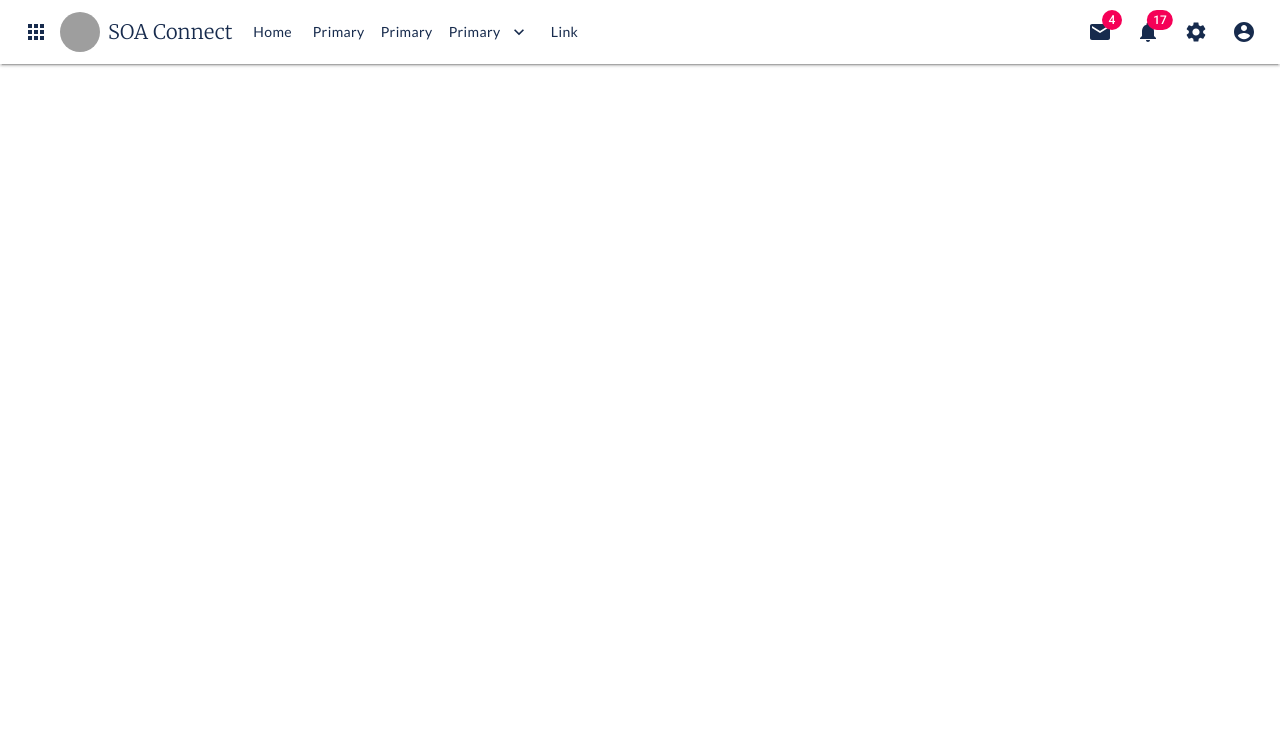
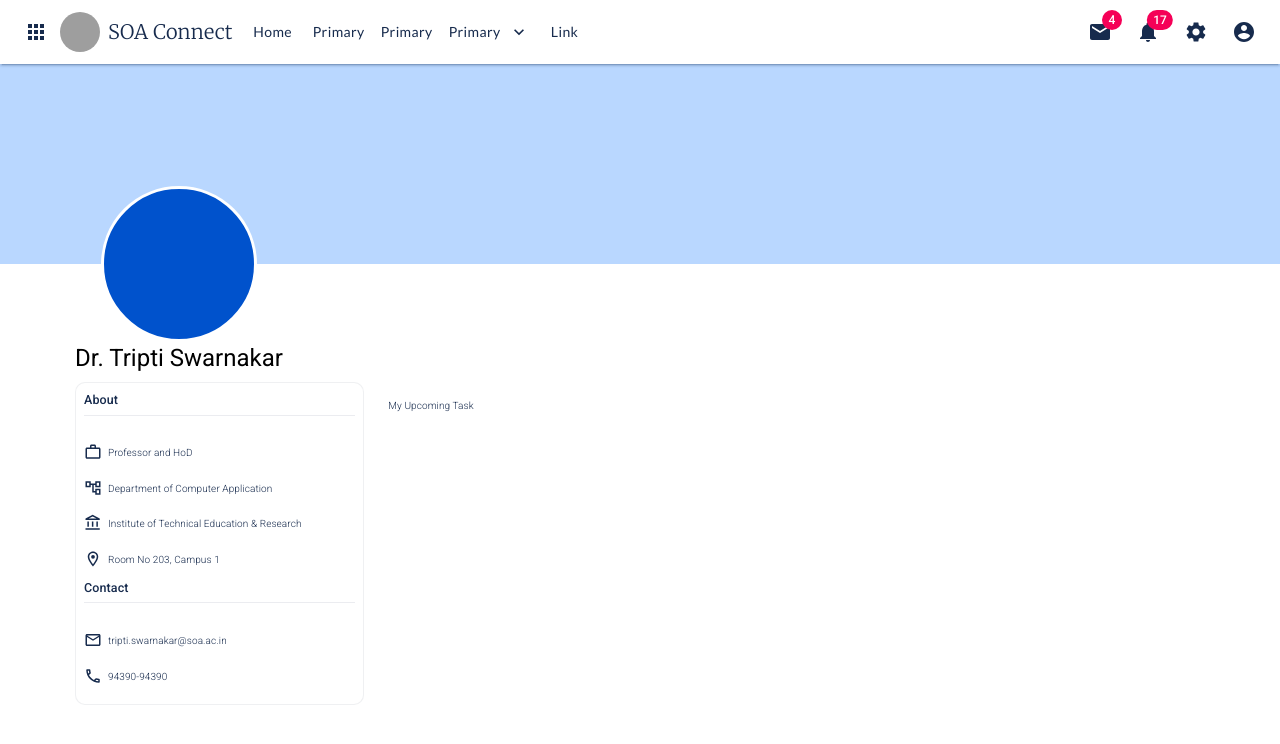
Before and after one commit to adityakaustav/legacy-frontend, a React (Create React App) app: page / in a window 1280 px wide. Shown: the top 744 px of the page. Built offline with nearby package versions, Linux system fonts and the light colour scheme; grey boxes are pictures that could not be loaded.

Commit message:
feat: teachers dashboard

```diff
--- a/src/App.js
+++ b/src/App.js
@@ -1,6 +1,7 @@
 import React from 'react';
 //import SignUpNext from './Pages/SignUp/SignUpNext';
 import NavbarCommon from './Pages/NavbarCommon';
+import TeachersDashboard from './Pages/Dashboard/TeachersDashboard'
 // import SignUp from './Pages/SignUp/SignUp';
 //import Login from './Pages/Login/Login';
 import './App.css';
@@ -9,6 +10,7 @@ function App() {
     <div className="App">
     {/* <SignUpNext /> */}
     <NavbarCommon />
+    <TeachersDashboard />
     {/* <SignUp /> */}
     {/* <Login /> */}
     </div>
--- /dev/null
+++ b/src/Pages/Dashboard/TeachersDashboard.jsx
@@ -0,0 +1,138 @@
+import React from 'react'
+import { makeStyles } from '@material-ui/core/styles';
+import Typography from '@material-ui/core/Typography';
+import Paper from '@material-ui/core/Paper';
+import Grid from '@material-ui/core/Grid';
+import Icon from '@material-ui/core/Icon';
+import WorkOutlineOutlinedIcon from '@material-ui/icons/WorkOutlineOutlined';
+import AccountTreeOutlinedIcon from '@material-ui/icons/AccountTreeOutlined';
+import AccountBalanceOutlinedIcon from '@material-ui/icons/AccountBalanceOutlined';
+import RoomOutlinedIcon from '@material-ui/icons/RoomOutlined';
+import MailOutlineIcon from '@material-ui/icons/MailOutline';
+import CallOutlinedIcon from '@material-ui/icons/CallOutlined';
+import "./TeachersDashboard";
+
+const useStyles = makeStyles((theme) => ({
+    cardRoot: {
+        width: '30%',
+        borderRadius: '10px',
+        border: '0.5px solid rgba(223,225,230, 0.5)',
+    },
+    upperDiv: {
+        backgroundColor: 'rgba(38, 132, 255, 0.32)',
+        height: '200px'
+    },
+    lowerDiv: {
+        marginLeft: '75px'
+    },
+    profile: {
+        display: 'flex',
+        flexDirection: "column",
+        alignItems: 'center',
+        justifyContent: 'center',
+        width: 'max-content'
+    },
+    circle: {
+        backgroundColor: '#0052cc',
+        width: 150,
+        height: 150,
+        borderRadius: '78px',
+        border: '3px solid white',
+        marginTop: '-78px',
+        //marginLeft: '2%'
+    },
+    iconSize: {
+        fontSize: 'large',
+    },
+    title1: {
+        fontSize: 12.5,
+        color: '#172b4d',
+        fontWeight: 500,
+    },
+    title2: {
+        fontSize: 10,
+        color: "#172b4d",
+        fontWeight: 300,
+        display: 'flex',
+        lineHeight: '320%'
+    },
+    hrLine: {
+        borderTop: "1px solid #EBECF0",
+        marginBottom: '8%',
+    },
+    paperLeft: {
+        padding: theme.spacing(1),
+        color: theme.palette.text.secondary,
+        borderRadius: '10px',
+        border: '0.5px solid rgba(223,225,230, 0.5)',
+    },
+    paperRight: {
+        padding: theme.spacing(1),
+    },
+}));
+
+function TeachersDashboard() {
+    const classes = useStyles();
+    return (
+        <>
+            <div className={classes.upperDiv}>
+            </div>
+            <div className={classes.lowerDiv}>
+                <div className={classes.profile}>
+                    <div className={classes.circle} >
+                    </div>
+                    <Typography variant="h5" gutterBottom>
+                        Dr. Tripti Swarnakar
+                    </Typography>
+                </div>
+                <Grid container spacing={2}>
+                    <Grid item xs={3}>
+                        <Paper elevation={0} className={classes.paperLeft}>
+                            <Typography className={classes.title1} gutterBottom>
+                                About
+                            </Typography>
+                            <div className={classes.hrLine} ></div>
+                            <Typography className={classes.title2} gutterBottom>
+                                <Icon color="inherit"><WorkOutlineOutlinedIcon className={classes.iconSize} /></Icon>
+                                Professor and HoD
+                            </Typography>
+                            <Typography className={classes.title2} gutterBottom>
+                                <Icon color="inherit"><AccountTreeOutlinedIcon className={classes.iconSize} /></Icon>
+                                Department of Computer Application
+                            </Typography>
+                            <Typography className={classes.title2} gutterBottom>
+                                <Icon color="inherit"><AccountBalanceOutlinedIcon className={classes.iconSize} /></Icon>
+                                Institute of Technical Education & Research
+                            </Typography>
+                            <Typography className={classes.title2} gutterBottom>
+                                <Icon color="inherit"><RoomOutlinedIcon className={classes.iconSize} /></Icon>
+                                Room No 203, Campus 1
+                            </Typography>
+                            <Typography className={classes.title1} gutterBottom>
+                                Contact
+                            </Typography>
+                            <div className={classes.hrLine} ></div>
+                            <Typography className={classes.title2} gutterBottom>
+                                <Icon color="inherit"><MailOutlineIcon className={classes.iconSize} /></Icon>
+                                tripti.swarnakar@soa.ac.in
+                            </Typography>
+                            <Typography className={classes.title2} gutterBottom>
+                                <Icon color="inherit"><CallOutlinedIcon className={classes.iconSize} /></Icon>
+                                94390-94390
+                            </Typography>
+                        </Paper>
+                    </Grid>
+                    <Grid item xs={9}>
+                        <Paper elevation={0} className={classes.paperRight}>
+                            <Typography className={classes.title2} gutterBottom>
+                                My Upcoming Task
+                            </Typography>
+                        </Paper>
+                    </Grid>
+                </Grid>
+            </div>
+        </>
+    )
+}
+
+export default TeachersDashboard
```
Also changed, not shown: src/Pages/Dashboard.jsx (deleted, +0 -11 lines), src/Pages/TeachersDashboard.jsx (deleted, +0 -11 lines).
